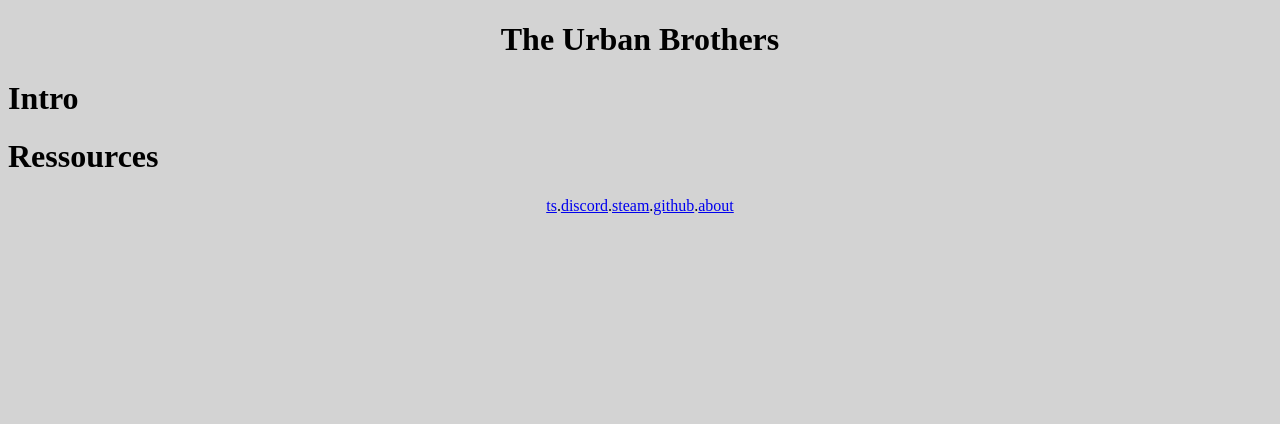
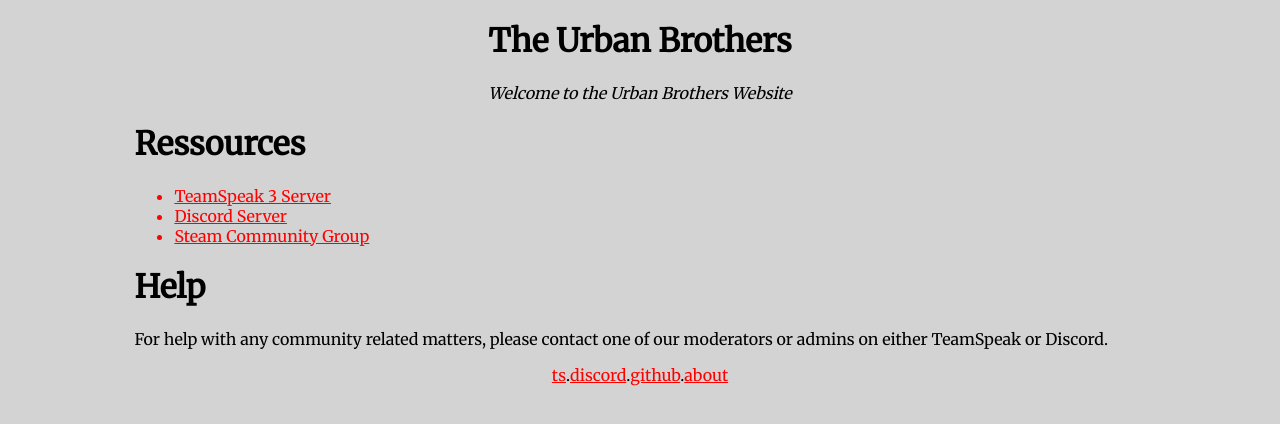
Before and after one commit to creyD/urban_website, a Gatsby site: page / in a window 1280 px wide. Built offline with nearby package versions, Linux system fonts and the light colour scheme; Gatsby itself is replaced by a stand-in of ours.

Commit message:
Added About Page and Custom Font

```diff
--- a/src/components/footer.js
+++ b/src/components/footer.js
@@ -11,10 +11,6 @@ export default () => (
       discord
     </a>
     .
-    <a target="_blanc" href="https://steamcommunity.com/groups/urban_group">
-      steam
-    </a>
-    .
     <a target="_blanc" href="https://github.com/creyD/urban_website">
       github
     </a>
--- a/src/pages/index.js
+++ b/src/pages/index.js
@@ -6,8 +6,26 @@ import Footer from "../components/footer"
 export default () => (
   <div>
     <Header headline="The Urban Brothers" />
-    <MainEntry title="Intro" text="" />
-    <MainEntry title="Ressources" text="" />
+    <p id="tagline">Welcome to the Urban Brothers Website</p>
+    <div class="container">
+      <MainEntry title="Ressources" />
+      <ul>
+        <a href="ts3server://urbanbrothers.de">
+          <li>TeamSpeak 3 Server</li>
+        </a>
+        <a href="https://discord.gg/k6TnPq">
+          <li>Discord Server</li>
+        </a>
+        <a href="https://steamcommunity.com/groups/urban_group" target="_blanc">
+          <li>Steam Community Group</li>
+        </a>
+      </ul>
+      <MainEntry title="Help" />
+      <p>
+        For help with any community related matters, please contact one of our
+        moderators or admins on either TeamSpeak or Discord.
+      </p>
+    </div>
     <Footer />
   </div>
 )
--- a/src/styles/global.css
+++ b/src/styles/global.css
@@ -1,3 +1,26 @@
+@import url("https://fonts.googleapis.com/css?family=Merriweather&display=swap");
+
 html {
   background-color: lightgrey;
 }
+
+* {
+  font-family: "Merriweather", serif;
+}
+
+a,
+a:visited,
+a:hover {
+  color: red;
+}
+
+#tagline {
+  text-align: center;
+  font-style: italic;
+}
+
+.container {
+  width: 80%;
+  margin-left: 10%;
+  margin-right: 10%;
+}
```
Also changed, not shown: src/pages/about.js (+22 -1 lines), src/pages/history.js (deleted, +0 -61 lines).
